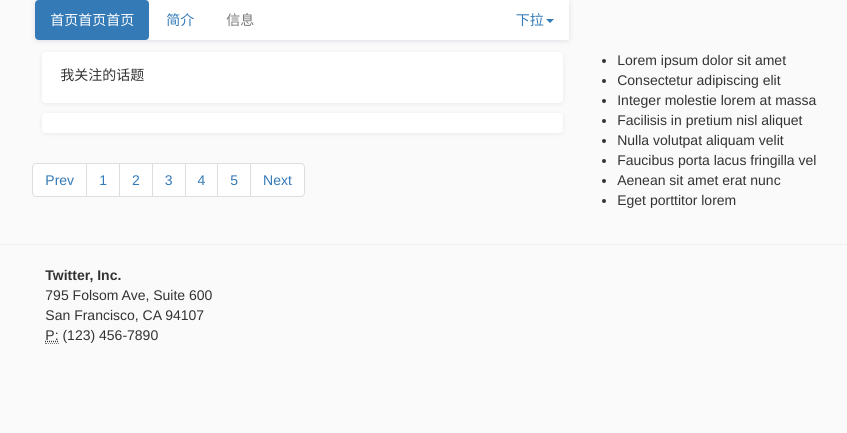
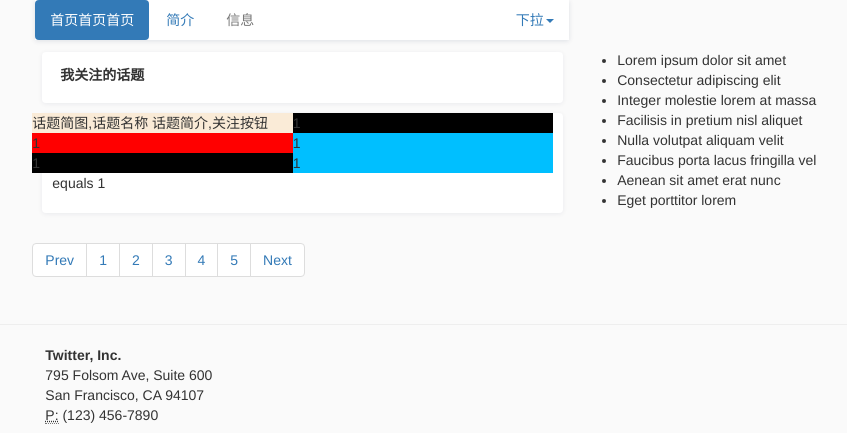
Before and after one commit to chenyuyuan/psi, a Flask app: page /topicSquare in a window 1280 px wide. Shown: the top 433 px of the page, without its empty margins (193-1040 px from the left). Run offline with Flask 2, Linux system fonts and the light colour scheme; the visitor is signed in with stand-in values (Sample User, id 1); data that the repository does not hold is empty; parts of the project's set-up code (start-up, migrations or seed data) failed here and were passed over; some libraries are stand-ins or nearby versions.

Commit message:
webstorm

```diff
--- a/server/app/templates/topicSquare.html
+++ b/server/app/templates/topicSquare.html
@@ -78,13 +78,36 @@
             </div>
             <div class="col-md-5 column" style="padding:0;margin: 2px">
                 <div class="shadow-smaller" style="background-color: white;margin-left: 10px;;margin-bottom: 10px;margin-right:-10px;padding:10px;border:1px #fafafa;border-top-right-radius:4px; border-top-left-radius:4px; border-bottom-left-radius:4px; border-bottom-right-radius:4px; ">
-                    <div style="margin: 3px 10px 8px 8px">我关注的话题</div>
+                    <div style="margin: 3px 10px 8px 8px"><strong>我关注的话题</strong></div>
                     {% for key in mystartopic%}
                     <span class="mytopic" style="color:#6255b3;padding:4px 8px 4px 8px;border:1px #daecf5 solid;border-top-right-radius:15px; border-top-left-radius:15px; border-bottom-left-radius:15px; border-bottom-right-radius:15px; "><a href="">{{key.topic}}</a></span>
                     {% endfor %}
                 </div>
+                <div style="width:50% ;background-color: antiquewhite;position: relative;float: left">
+                    话题简图,话题名称
+                    话题简介,关注按钮
+                </div>
+                <div style="width:50% ;background-color: black;position: relative;float: left">
+                    1
+                </div>
+                <div style="width:50% ;background-color: red;position: relative;float: left">
+                    1
+                </div>
+                <div style="width:50% ;background-color: deepskyblue;position: relative;float: left">
+                    1
+                </div>
+                <div style="width:50% ;background-color: black;position: relative;float: left">
+                    1
+                </div>
+                <div style="width:50% ;background-color: deepskyblue;position: relative;float: left">
+                    1
+                </div>
                 <div class="shadow-smaller" style="background-color: white;margin-left: 10px;;margin-bottom: 10px;margin-right:-10px;padding:10px;border:1px #fafafa;border-top-right-radius:4px; border-top-left-radius:4px; border-bottom-left-radius:4px; border-bottom-right-radius:4px; ">
-
+                    {% if '1'=='1'%}
+                    <p>equals 1</p>
+                    {% else %}
+                    <p>no equals 1</p>
+                    {% endif%}
                 </div>
 
                 <ul class="pagination">
```
